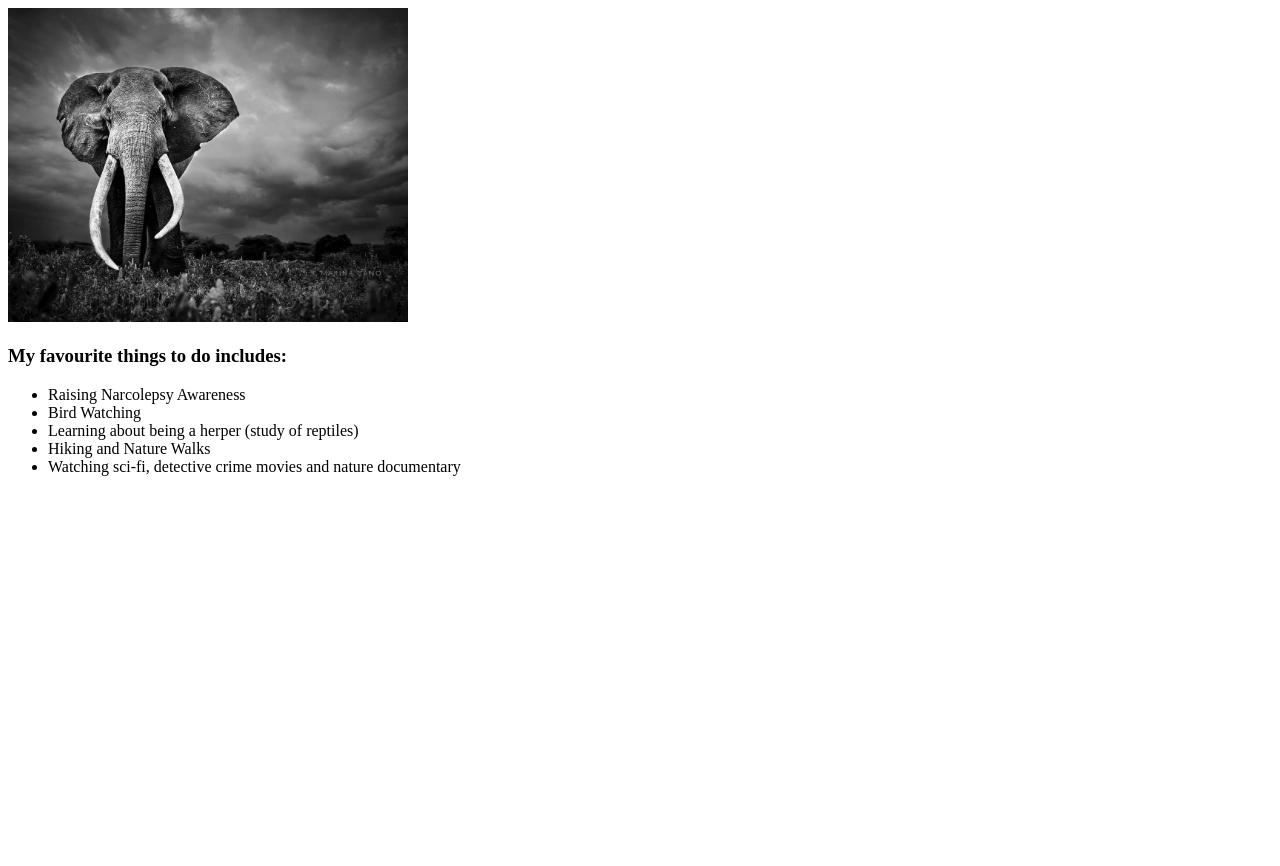
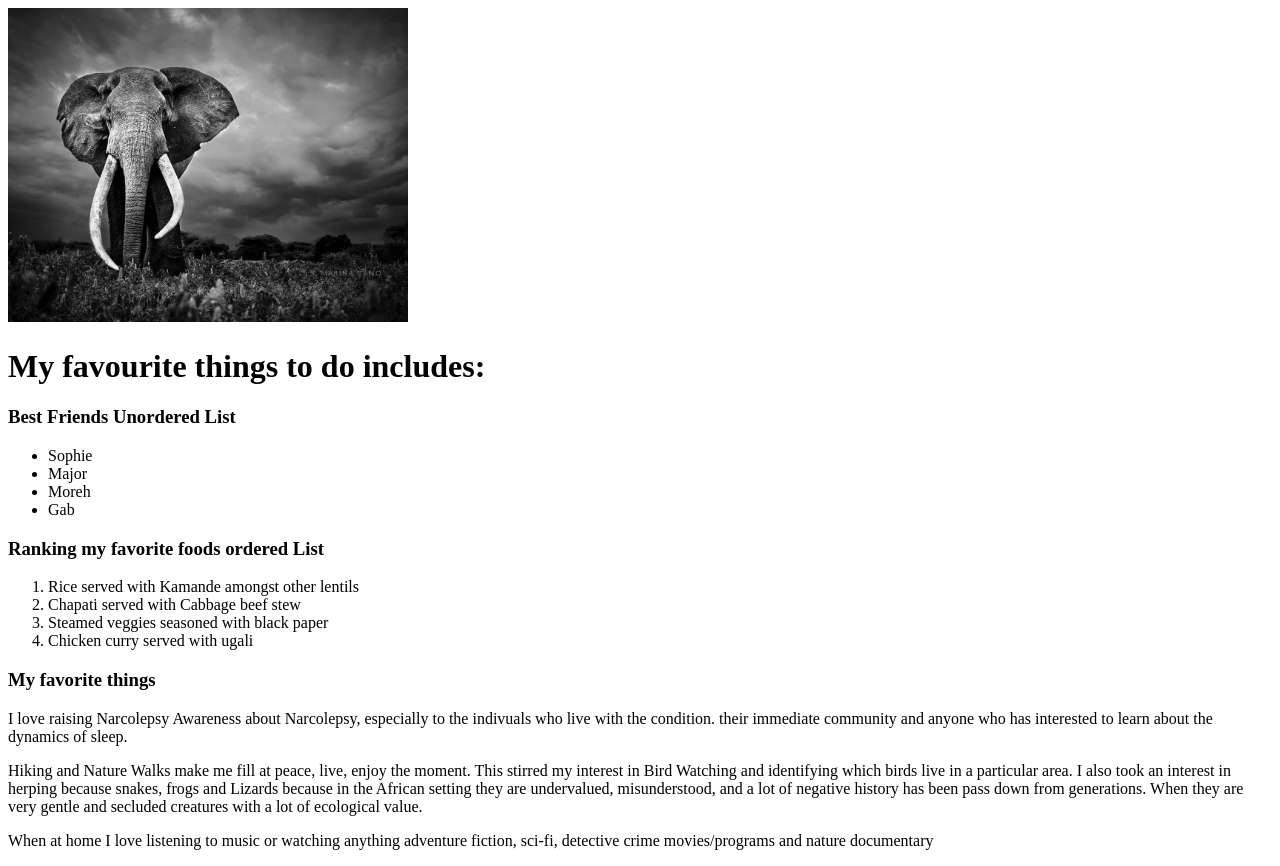
Before and after one commit to themaryanjuguna/MSmy-first-webpage, a plain HTML site: page my-favorite-things.html in a window 1280 px wide. Before the commit the page ends 800 px from the top, so only its background shows below. Drawn offline with Linux system fonts and the light colour scheme.

Commit message:
Tuesday Class: Practice: Block Elements update

```diff
--- a/my-favorite-things.html
+++ b/my-favorite-things.html
@@ -6,17 +6,40 @@
     <meta name="viewport" content="width=device-width, initial-scale=1.0">
     <title>My Favourite Things to do</title>
 </head>
+
 <body>
     <img src="/images/elephant.jpeg" width="400px" length="100px" alt="Africam Elephant tusker"/>
-    <h3>My favourite things to do includes:</h3>
+    <h1>My favourite things to do includes:</h1>
+    <h3>Best Friends Unordered List</h3>
+    <ul>
+        <li>Sophie</li>
+        <li>Major</li>
+        <li>Moreh</li>
+        <li>Gab</li>
+    </ul>
+    <h3>Ranking my favorite foods ordered List</h3>
+    <ol>
+        <li>Rice served with Kamande amongst other lentils</li>
+        <li>Chapati served with Cabbage beef stew</li>
+        <li>Steamed veggies seasoned with black paper</li>
+        <li>Chicken curry served with ugali</li>
+    </ol>
 
-    <ul>
-        <li>Raising Narcolepsy Awareness</li>
-        <li>Bird Watching</li>
-        <li>Learning about being a herper (study of reptiles) </li>
-        <li>Hiking and Nature Walks</li>
-        <li> Watching sci-fi, detective crime movies and nature documentary</li>
-    </ul>
+    <h3>My favorite things</h3>
+    <p>
+        I love raising Narcolepsy Awareness about Narcolepsy, especially to the indivuals who live with the condition.
+        their immediate community and anyone who has interested to learn about the dynamics of sleep.
+    </p>
+
+    <p>
+        Hiking and Nature Walks make me fill at peace, live, enjoy the moment. This stirred my interest in Bird Watching
+        and identifying which birds live in a particular area. I also took an interest in herping because snakes, frogs
+        and Lizards because in the African setting they are undervalued, misunderstood, and a lot of negative history has
+        been pass down from generations. When they are very gentle and secluded creatures with a lot of ecological value.
+    </p>
+
+    <p>When at home I love listening to music or watching anything adventure fiction, sci-fi, detective crime movies/programs
+        and nature documentary </p>
 
 
 </body>
```
Also changed, not shown: 1 other file.
